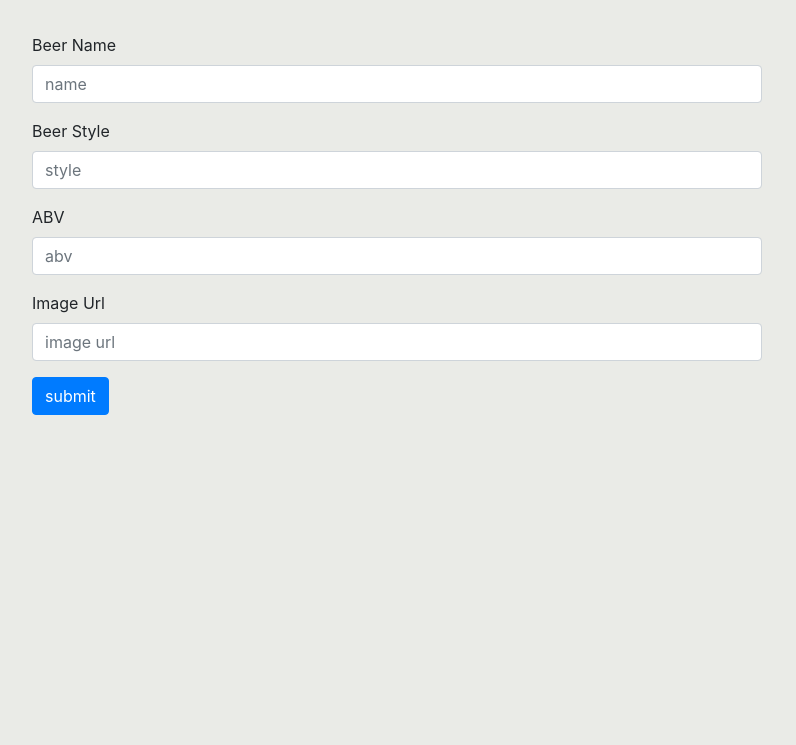
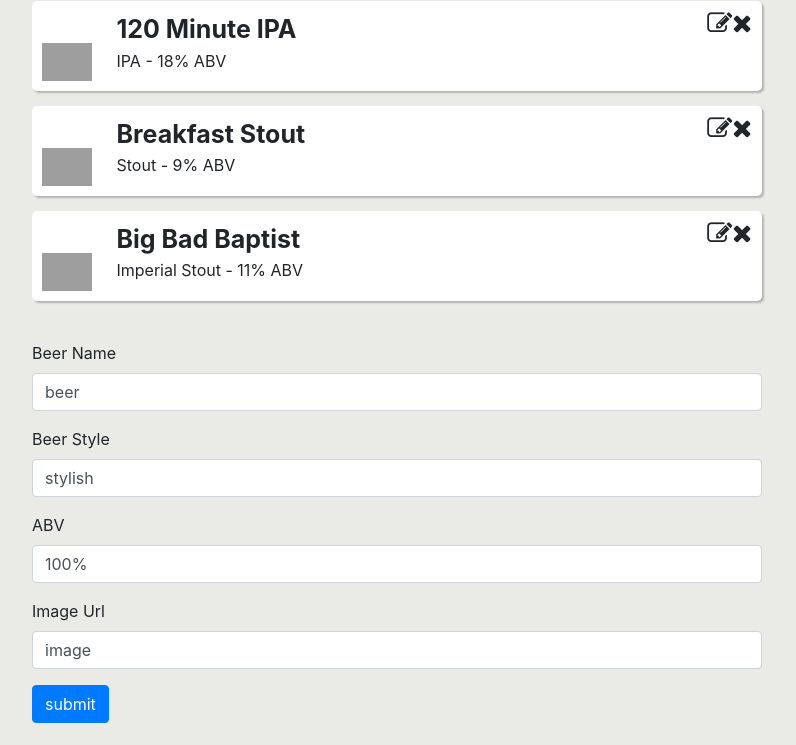
Before and after one commit to mruthh/BeerReviews, a website: page index.html in a window 1280 px wide. Shown: the part 55-800 px from the top of the page, without its empty margins (53-849 px from the left). Drawn offline with nearby package versions, Linux system fonts and the light colour scheme; grey boxes are pictures that could not be loaded.

Commit message:
implement backbone structure

```diff
--- a/collections/BeersCollection.js
+++ b/collections/BeersCollection.js
@@ -0,0 +1,3 @@
+var BeersCollection = Backbone.Collection.extend({
+  model: BeerModel
+});
--- a/index.html
+++ b/index.html
@@ -22,19 +22,19 @@
 
         <div class="form-group">
           <label>Beer Name</label>
-          <input type="text" class="form-control" id="name-input" placeholder="name">
+          <input type="text" class="form-control" id="name-input" placeholder="name" value="beer">
         </div>
         <div class="form-group">
           <label>Beer Style</label>
-          <input type="text" class="form-control" id="style-input" placeholder="style">
+          <input type="text" class="form-control" id="style-input" placeholder="style" value="stylish">
         </div>
         <div class="form-group">
           <label>ABV</label>
-          <input type="text" class="form-control" id="abv-input" placeholder="abv">
+          <input type="text" class="form-control" id="abv-input" placeholder="abv" value="100%">
         </div>
         <div class="form-group">
           <label>Image Url</label>
-          <input type="text" class="form-control" id="img-input" placeholder="image url">
+          <input type="text" class="form-control" id="img-input" placeholder="image url" value="image">
         </div>
         <button class="btn btn-primary submit-beer">submit</button>
 
--- a/main.js
+++ b/main.js
@@ -1 +1,10 @@
-var appView = new AppView();
+var appModel = new AppModel();
+
+appModel.get('beers').add([
+  {name: '120 Minute IPA', style: 'IPA', image_url: 'http://48tk9j3a74jb133e1k2fzz2s.wpengine.netdna-cdn.com/wp-content/uploads/2014/11/Dogfish-Head-120-Minute-IPA-2011-Bottle.jpg', abv: 18},
+  {name: 'Breakfast Stout', style: 'Stout', image_url: 'https://res.cloudinary.com/ratebeer/image/upload/w_250,c_limit/beer_14956.jpg', abv: 9},
+  {name: 'Big Bad Baptist', style: 'Imperial Stout', image_url: 'http://www.totalwine.com/media/sys_master/twmmedia/h5a/h80/8813243072542.png', abv: 11}
+]);
+
+
+var appView = new AppView({ model: appModel });
--- a/models/AppModel.js
+++ b/models/AppModel.js
@@ -0,0 +1,7 @@
+var AppModel = Backbone.Model.extend({
+  defaults: function () {
+    return {
+      beers: new BeersCollection()
+    }
+  }
+});
--- a/models/BeerModel.js
+++ b/models/BeerModel.js
@@ -0,0 +1,16 @@
+var BeerModel = Backbone.Model.extend({
+  defaults: function (){
+    return {
+      name: 'beer'
+    }
+  }
+})
+
+
+// createBeer: function () {
+//   this.model.get('beers').add({
+//     name: this.$(nameInput).val(),
+//     style: this.$(styleInput).val(),
+//     abv: this.$(abvInput).val(),
+//     image_url: this.$(imgUrl).val()
+//   });
--- a/views/AppView.js
+++ b/views/AppView.js
@@ -5,7 +5,32 @@
     'click .submit-beer': 'createBeer'
   },
 
+  initialize: function () {
+    this.$nameInput = $('#name-input');
+    this.$styleInput = $('#style-input');
+    this.$abvInput = $('#abv-input');
+    this.$imgUrl = $('#img-input')
+    this.listenTo(this.model.get('beers'), 'add', this.renderBeer);
+    this.renderBeers();
+  },
+
   createBeer: function () {
-    console.log('test');
-  }
+    this.model.get('beers').add({
+      name: this.$nameInput.val(),
+      style: this.$styleInput.val(),
+      abv: this.$abvInput.val(),
+      image_url: this.$imgUrl.val()
+    });
+  },
+
+  renderBeer: function (beer) {
+    var beerView = new BeerView({ model: beer });
+    this.$('.beer-list').append(beerView.render().el);
+  },
+
+  renderBeers: function () {
+  this.model.get('beers').each(function (m) {
+    this.renderBeer(m);
+  }, this);
+}
 });
--- a/views/BeerView.js
+++ b/views/BeerView.js
@@ -0,0 +1,12 @@
+var BeerView = Backbone.View.extend({
+
+  className: 'beer',
+
+  template: Handlebars.compile($('#beer-template').html()),
+
+  render: function(){
+    this.$el.html(this.template(this.model.attributes))
+    return this
+  }
+
+})
```
